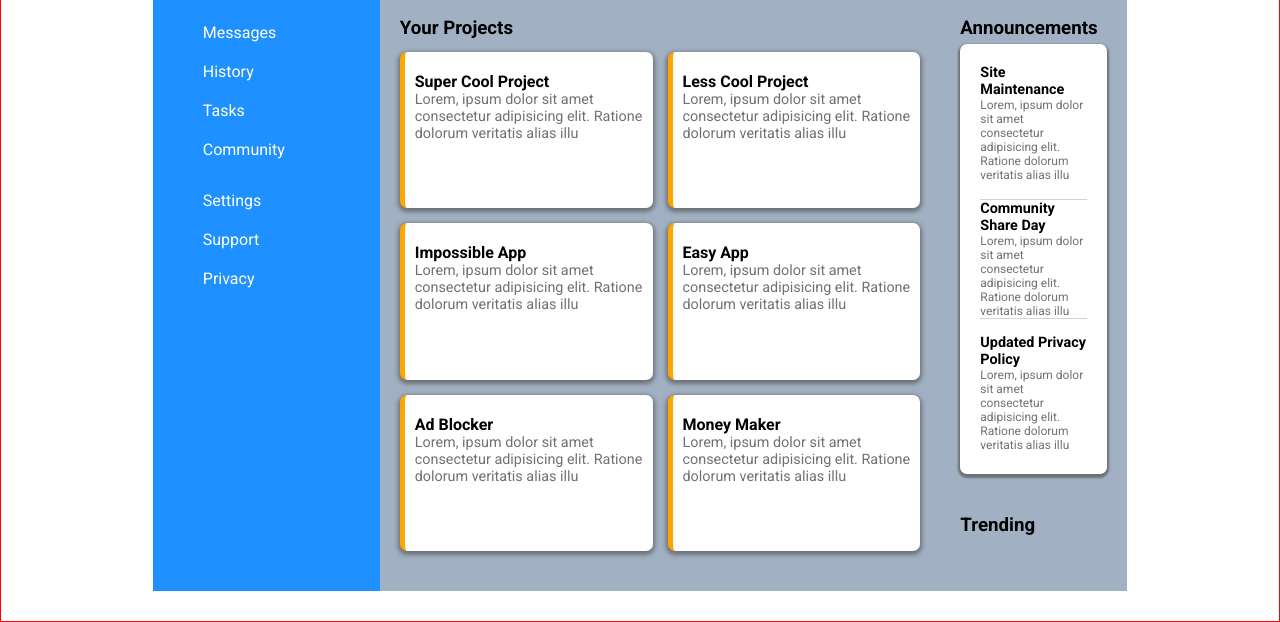
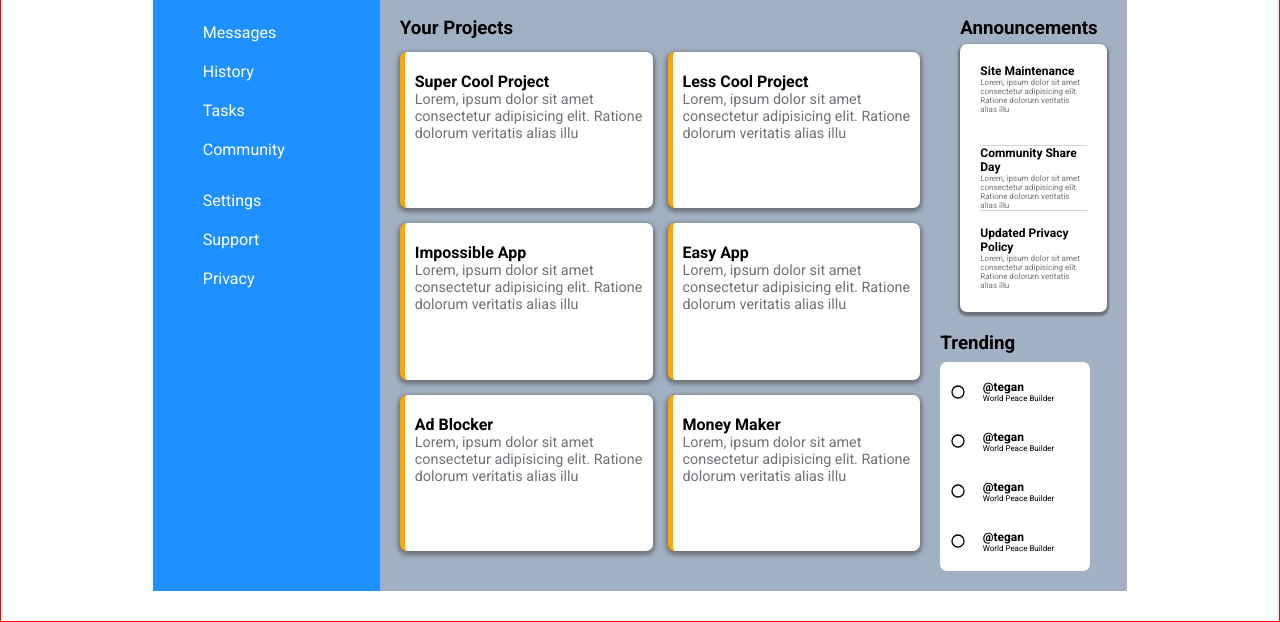
Before and after one commit to charlie-fitzgerald/admin-dashboard, a plain HTML site: page index.html in a window 1280 px wide. Shown: the part 178-800 px from the top of the page. Drawn offline with Linux system fonts and the light colour scheme; a web font is replaced by a local one.

Commit message:
Good enough for now. Need to re-do from scratch to make it better

```diff
--- a/index.html
+++ b/index.html
@@ -20,6 +20,7 @@
                     <img src="icons/circle-outline.svg" alt="">
                     <p class="username">Charlie Fitzgerald</p>
                 </div>
+
                 <div class="header-title"></div>
 
                 <div class="user-title">
@@ -105,7 +106,38 @@
                 </div>
 
                 <div class="trending">
-                    <h3 class="trending-title">Trending</h2>
+                    <h3 class="trending-title">Trending</h3>
+                    <div class="trending-grid">
+                        <div class="trending-item">
+                            <img class="trending-img" src="icons/circle-outline.svg" alt="">
+                            <div class="trending-user">
+                                <p class="trending-tag">@tegan</p>
+                            <p class="trending-description">World Peace Builder</p>
+                            </div>
+                        </div>
+                        <div class="trending-item">
+                            <img class="trending-img" src="icons/circle-outline.svg" alt="">
+                            <div class="trending-user">
+                                <p class="trending-tag">@tegan</p>
+                            <p class="trending-description">World Peace Builder</p>
+                            </div>
+                        </div>
+                        <div class="trending-item">
+                            <img class="trending-img" src="icons/circle-outline.svg" alt="">
+                            <div class="trending-user">
+                                <p class="trending-tag">@tegan</p>
+                            <p class="trending-description">World Peace Builder</p>
+                            </div>
+                        </div>
+                        <div class="trending-item">
+                            <img class="trending-img" src="icons/circle-outline.svg" alt="">
+                            <div class="trending-user">
+                                <p class="trending-tag">@tegan</p>
+                                <p class="trending-description">World Peace Builder</p>
+                            </div>
+
+                        </div>
+                    </div>
                 </div>
             </div>
 
--- a/style.css
+++ b/style.css
@@ -78,10 +78,11 @@ li {
     grid-column: 2 / 6;
     display: grid;
     grid-template-columns: 2fr 1fr;
-    grid-template-rows: 1fr 2fr;
+    grid-template-rows: 2fr 1fr 4fr;
 }
 
 .user-title {
+    align-self: center;
     grid-column: 1 / 2;
     display: grid;
     grid-template-columns: 1fr 4fr;
@@ -106,11 +107,13 @@ li {
 
 .search-bar p {
     display: inline;
+    align-self: center;
 }
 
 .user-info {
+    align-self: center;
     display: flex;
-    justify-content: space-around;
+    justify-content: space-evenly;
 }
 
 input {
@@ -186,12 +189,12 @@ input {
 }
 
 .announcement-title {
-    font-size: .9em;
+    font-size: .75em;
     font-weight: bold;
 }
 
 .announcement-text {
-    font-size: .75em;
+    font-size: .5em;
     color: rgb(110, 114, 119);
 }
 
@@ -203,5 +206,45 @@ input {
 .trending {
     grid-column: 2 / 3;
     grid-row: 2 / 3;
-    padding: 20px;
+    display: grid;
+    grid-template-rows: 20px 4fr;
+    gap: 10px;
 }
+
+.trending-grid {
+    grid-row: 2 / 3;
+    border-radius: 7px;
+    background-color: white;
+    padding: 10px;
+    display: flex;
+    flex-direction: column;
+    justify-content: space-around;
+    gap: 10px;
+    width: 80%;
+}
+
+.trending-item {
+    display: grid;
+    grid-template: repeat(2, 1fr) / 1fr 3fr;
+}
+
+.trending-img {
+    grid-row: 1 / 3;
+    grid-column: 1 / 2;
+    justify-self: start;
+    align-self: center;
+}
+
+.trending-user {
+    grid-row: 1 / 3;
+    grid-column: 2 / 3;
+}
+
+.trending-tag {
+    font-size: .75em;
+    font-weight: bold;
+}
+
+.trending-description {
+    font-size: .5em;
+}
```
